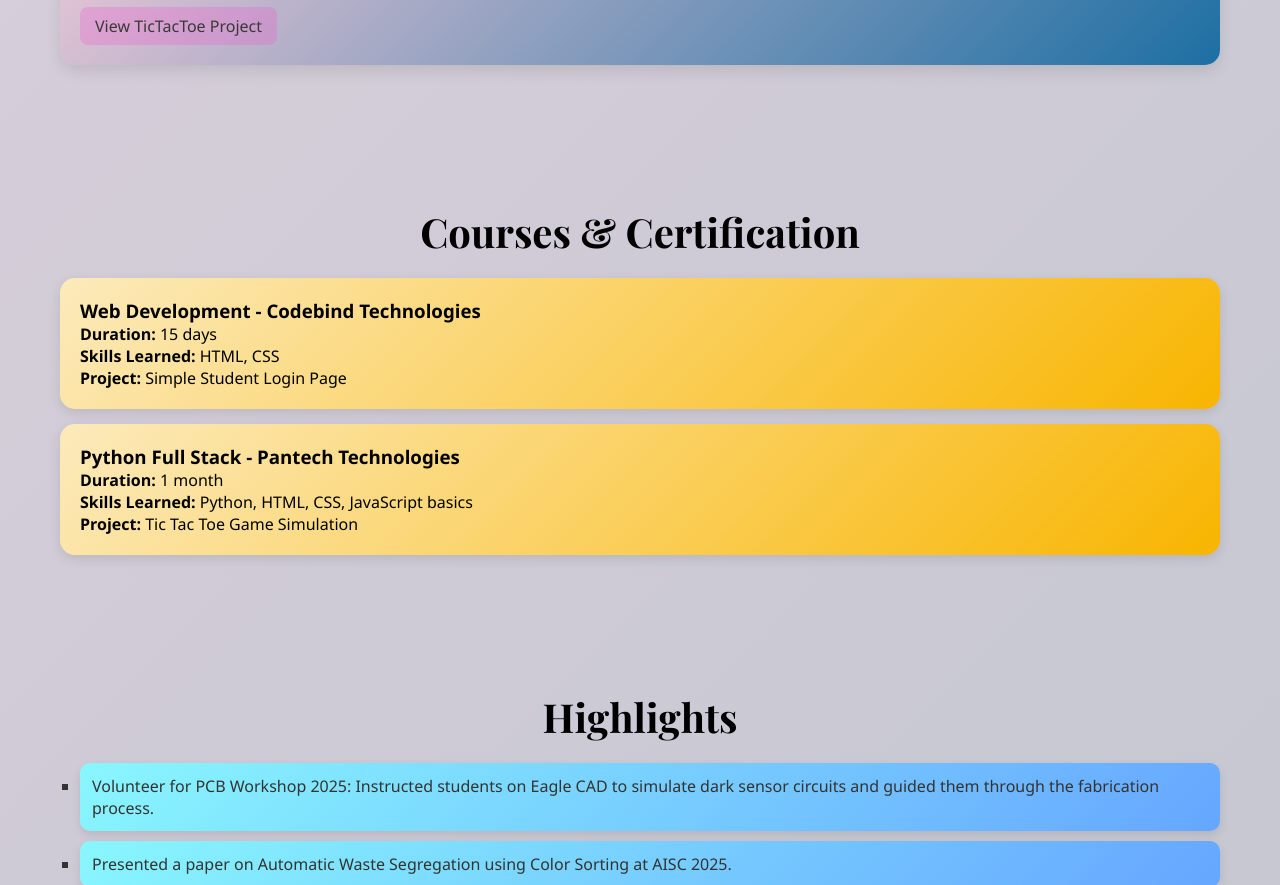
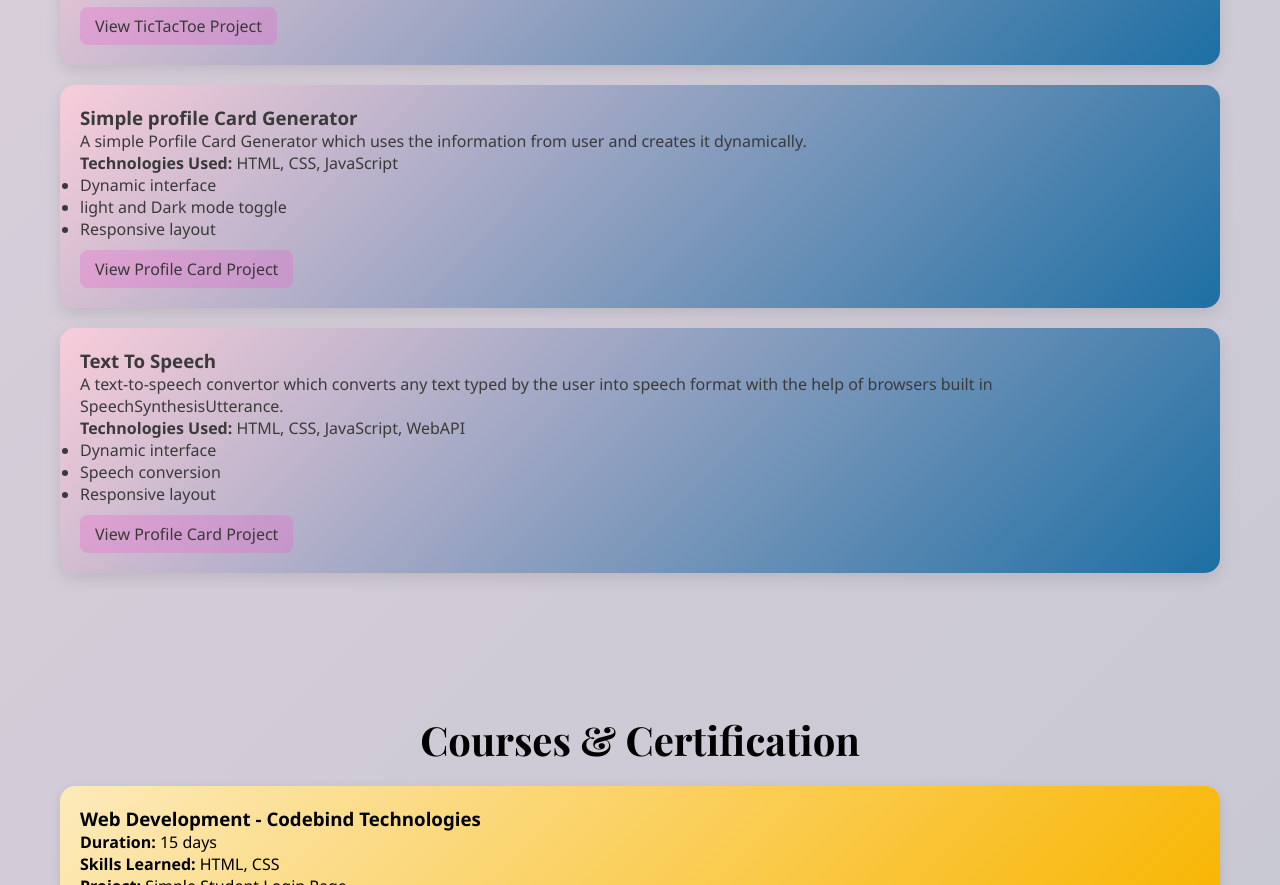
Before and after one commit to n-jayaraman/Portfolio-page, a plain HTML site: page index.html in a window 1280 px wide. Shown: the part 1989-2874 px from the top of the page. Drawn offline with nearby package versions, Linux system fonts and the light colour scheme.

Commit message:
Update index.html

```diff
--- a/index.html
+++ b/index.html
@@ -103,6 +103,28 @@
             </ul>
             <a href="https://github.com/n-jayaraman/tic-tac-toe" target="_blank">View TicTacToe Project</a>
         </div>
+        <div class="project">
+            <h3>Simple profile Card Generator</h3>
+            <p>A simple Porfile Card Generator which uses the information from user and creates it dynamically.</p>
+            <p><strong>Technologies Used:</strong> HTML, CSS, JavaScript</p>
+            <ul>
+                <li>Dynamic interface</li>
+                <li>light and Dark mode toggle</li>
+                <li>Responsive layout</li>
+            </ul>
+            <a href="https://github.com/n-jayaraman/profile-card" target="_blank">View Profile Card Project</a>
+        </div>
+        <div class="project">
+            <h3>Text To Speech</h3>
+            <p>A text-to-speech convertor which converts any text typed by the user into speech format with the help of browsers built in SpeechSynthesisUtterance.</p>
+            <p><strong>Technologies Used:</strong> HTML, CSS, JavaScript, WebAPI</p>
+            <ul>
+                <li>Dynamic interface</li>
+                <li>Speech conversion</li>
+                <li>Responsive layout</li>
+            </ul>
+            <a href="https://github.com/n-jayaraman/text-to-speech-convertor" target="_blank">View Profile Card Project</a>
+        </div>
     </section>
 
     <section id="courses-certification" class="float-animate">
```
